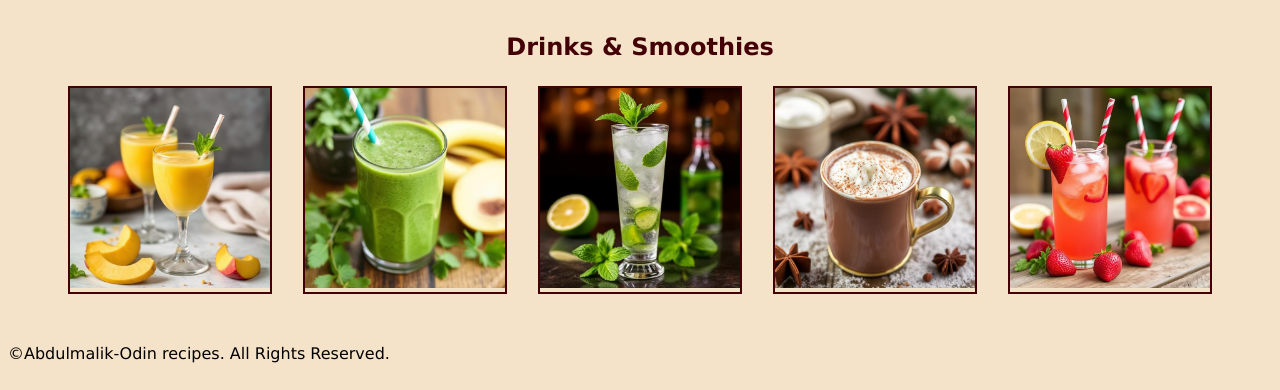
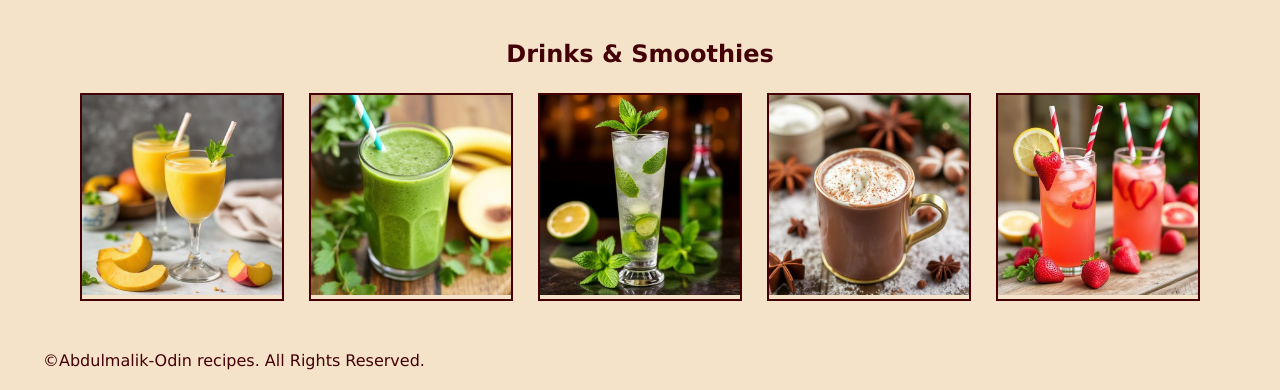
Before and after one commit to Abdul-max676-ops/mal-odin-recipes, a plain HTML site: page recipe.html in a window 1280 px wide. Shown: the part 2001-2391 px from the top of the page. Drawn offline with Linux system fonts and the light colour scheme.

Commit message:
recipe.css
Fixed styling

```diff
--- a/css/recipe.css
+++ b/css/recipe.css
@@ -5,7 +5,7 @@
 
 .full-page {
     font-family: Verdana, Geneva, Tahoma, sans-serif;
-
+    margin: 15px;
 }
 
 /* Header Section */
@@ -79,3 +79,10 @@ main {
 #sec1, #sec2, #sec3, #sec4, #sec5, #sec6, #sec7 {
     margin: 50px;
 }
+
+/*  Footer Section*/
+
+footer {
+    color: #430007;
+    margin: 20px;
+}
```
